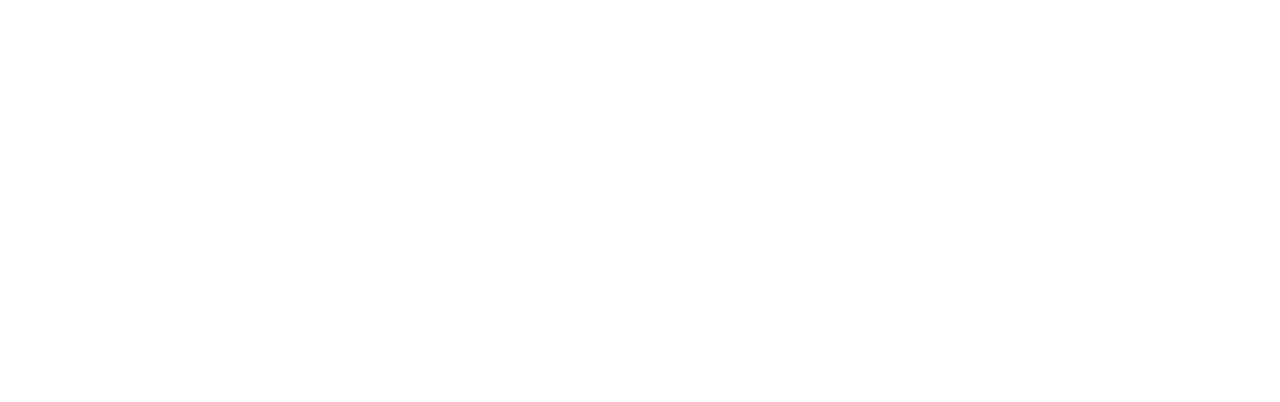
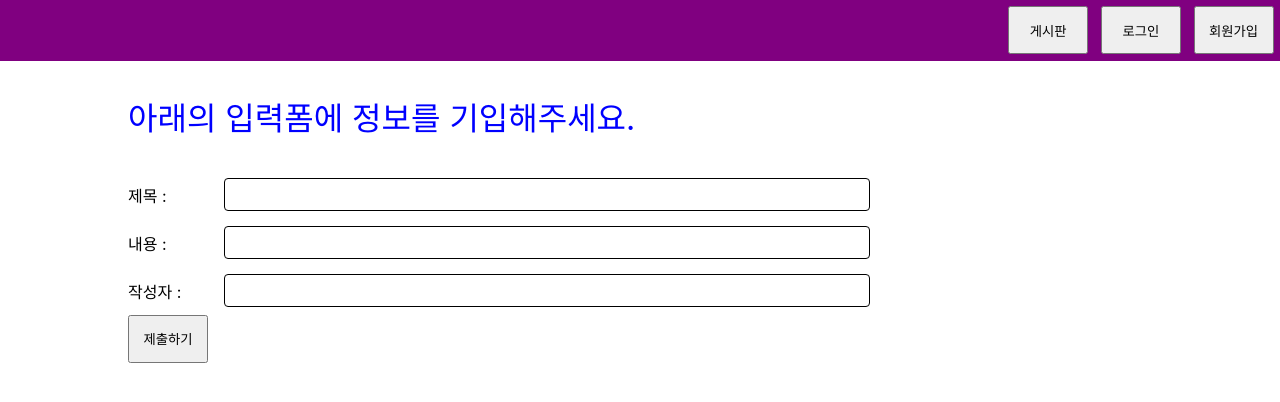
Before and after one commit to yeonukAdler/community, a React (Create React App) app: page /signup in a window 1280 px wide. Before the commit this address had no page. Shown: the top 402 px of the page. Built offline with nearby package versions, Linux system fonts and the light colour scheme.

Commit message:
컴포넌트 제작 및 중첩라우팅 방지

```diff
--- a/src/component/Header/index.tsx
+++ b/src/component/Header/index.tsx
@@ -1,12 +1,15 @@
 import { HeaderContainer, HeaderButton } from './styles';
+import { useNavigate } from 'react-router-dom';
 
-function Home(): JSX.Element {
+function Header(): JSX.Element {
+  const navigate = useNavigate();
   return (
     <HeaderContainer>
-      <HeaderButton>로그인</HeaderButton>
-      <HeaderButton>회원가입</HeaderButton>
+      <HeaderButton onClick={() => navigate('/')}>게시판</HeaderButton>
+      <HeaderButton onClick={() => navigate('/login')}>로그인</HeaderButton>
+      <HeaderButton onClick={() => navigate('/signup')}>회원가입</HeaderButton>
     </HeaderContainer>
   );
 }
 
-export default Home;
+export default Header;
--- a/src/index.tsx
+++ b/src/index.tsx
@@ -1,23 +1,28 @@
 import ReactDOM from 'react-dom/client';
 import './index.css';
 import Home from 'pages/Home/index';
-import Write from 'pages/Write/index';
-import reportWebVitals from './reportWebVitals';
+import Login from 'pages/Login/index';
+import Signup from 'pages/Signup/index';
 import { BrowserRouter, Route, Routes } from 'react-router-dom';
+import { Suspense } from 'react';
 
-const root = ReactDOM.createRoot(document.getElementById('root') as HTMLElement);
-root.render(
+function App() {
+  return (
     <>
       <BrowserRouter>
         <Routes>
           <Route path="/" element={<Home />} />
-        <Route path="write" element={<Write />} />
+          <Route path="login" element={<Login />} />
+          <Route path="signup" element={<Signup />} />
         </Routes>
       </BrowserRouter>
     </>
   );
+}
 
-// If you want to start measuring performance in your app, pass a function
-// to log results (for example: reportWebVitals(console.log))
-// or send to an analytics endpoint. Learn more: https://bit.ly/CRA-vitals
-reportWebVitals();
+const root = ReactDOM.createRoot(document.getElementById('root')!);
+root.render(
+  <Suspense fallback={null}>
+    <App />
+  </Suspense>
+);
--- a/src/pages/Home/index.tsx
+++ b/src/pages/Home/index.tsx
@@ -15,7 +15,6 @@
 } from './styles';
 import Header from 'component/Header/index';
 import { useNavigate } from 'react-router-dom';
-// import { Write } from 'pages/Write/index';
 import Modal from 'react-modal';
 import React, { useState } from 'react';
 
--- a/src/pages/Login/index.tsx
+++ b/src/pages/Login/index.tsx
@@ -1,8 +1,11 @@
 import { TextColor } from './styles';
+import Header from 'component/Header';
 
-function Home(): JSX.Element {
+function Login(): JSX.Element {
   return (
     <div className="App">
+      <Header />
+
       <header className="App-header">
         <TextColor>
           Edit <code>src/App.tsx</code> and save to reload.
@@ -15,4 +18,4 @@
   );
 }
 
-export default Home;
+export default Login;
--- a/src/pages/Signup/index.tsx
+++ b/src/pages/Signup/index.tsx
@@ -1,18 +1,43 @@
-import { TextColor } from './styles';
+import { BoardContent, FormText, Input, InputArea, InputContainer, WriteButton, WriteForm, WriteTitle } from './styles';
+import Header from 'component/Header';
+import React, { useState } from 'react';
 
-function Home(): JSX.Element {
+function Signup(): JSX.Element {
+  const [values, setValues] = useState({ title: '', content: '', author: '' });
+  const [modalIsOpen, setIsOpen] = React.useState(false);
+  const handleChange = (event: React.ChangeEvent<HTMLInputElement>) => {
+    const { name, value } = event.target;
+    setValues({ ...values, [name]: value });
+  };
+  const handleSubmit = (event: React.FormEvent) => {
+    // event.preventDefault();
+  };
   return (
-    <div className="App">
-      <header className="App-header">
-        <TextColor>
-          Edit <code>src/App.tsx</code> and save to reload.
-        </TextColor>
-        <a className="App-link" href="https://reactjs.org" target="_blank" rel="noopener noreferrer">
-          Learn React
-        </a>
-      </header>
+    <div>
+      <Header />
+
+      <InputContainer>
+        <WriteTitle>아래의 입력폼에 정보를 기입해주세요.</WriteTitle>
+        <BoardContent>
+          <WriteForm onSubmit={handleSubmit}>
+            <InputArea>
+              <FormText>제목 : </FormText>
+              <Input type="text" name="title" value={values.title} onChange={handleChange} />
+            </InputArea>
+            <InputArea>
+              <FormText>내용 : </FormText>
+              <Input type="text" name="content" value={values.content} onChange={handleChange} />
+            </InputArea>
+            <InputArea>
+              <FormText>작성자 : </FormText>
+              <Input type="text" name="author" value={values.author} onChange={handleChange} />
+            </InputArea>
+            <WriteButton type="submit">제출하기</WriteButton>
+          </WriteForm>
+        </BoardContent>
+      </InputContainer>
     </div>
   );
 }
 
-export default Home;
+export default Signup;
--- a/src/pages/Signup/styles.ts
+++ b/src/pages/Signup/styles.ts
@@ -1,5 +1,78 @@
 import styled from 'styled-components';
 
-export const TextColor = styled.p`
+export const HomeContainer = styled.div`
+  display: flex;
+  flex-direction: column;
+`;
+
+export const BoardContainer = styled.div`
+  padding: 0 10%;
+`;
+
+export const BoardTitle = styled.p`
+  font-size: 2rem;
+  color: blue;
+`;
+
+export const BoardContent = styled.div`
+  display: flex;
+`;
+
+export const BoardText = styled.p`
+  font-size: 1rem;
   color: red;
+  padding-right: 3rem;
 `;
+
+export const WriteButton = styled.button`
+  width: 5rem;
+  height: 3rem;
+  margin-right: 1rem;
+`;
+
+export const WriteContainer = styled.div`
+  display: flex;
+  flex-direction: column;
+`;
+
+export const InputContainer = styled.div`
+  padding: 0 10%;
+`;
+
+export const WriteTitle = styled.p`
+  font-size: 2rem;
+  color: blue;
+`;
+
+export const WriteText = styled.p`
+  font-size: 1rem;
+  color: red;
+  padding-right: 0.5rem;
+`;
+
+export const WriteForm = styled.form`
+  display: flex;
+  flex-direction: column;
+`;
+
+export const InputArea = styled.div`
+  display: flex;
+  height: 3rem;
+  /* border: 1px solid; */
+  align-items: center;
+  width: 50rem;
+`;
+
+export const Input = styled.input`
+  border: 1px solid;
+  border-radius: 0.25rem;
+  font-weight: 400;
+  margin: 0 2rem;
+  width: 80%;
+  height: 60%;
+`;
+
+export const FormText = styled.p`
+  font-size: medium;
+  width: 4rem;
+`;
```
Lines whose indentation alone changed are shown as unchanged.
